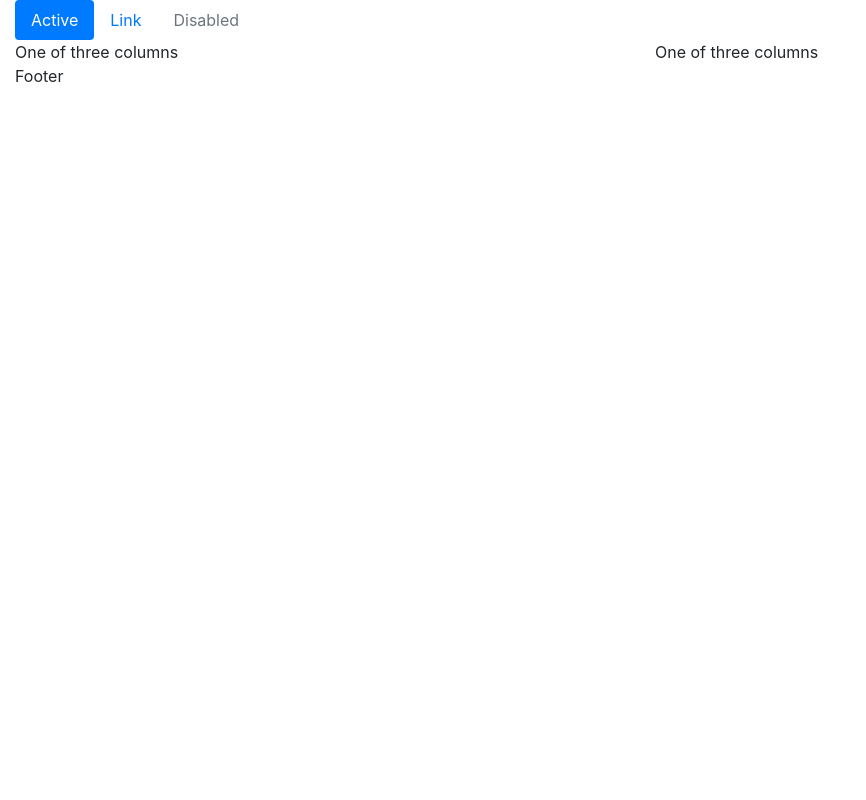
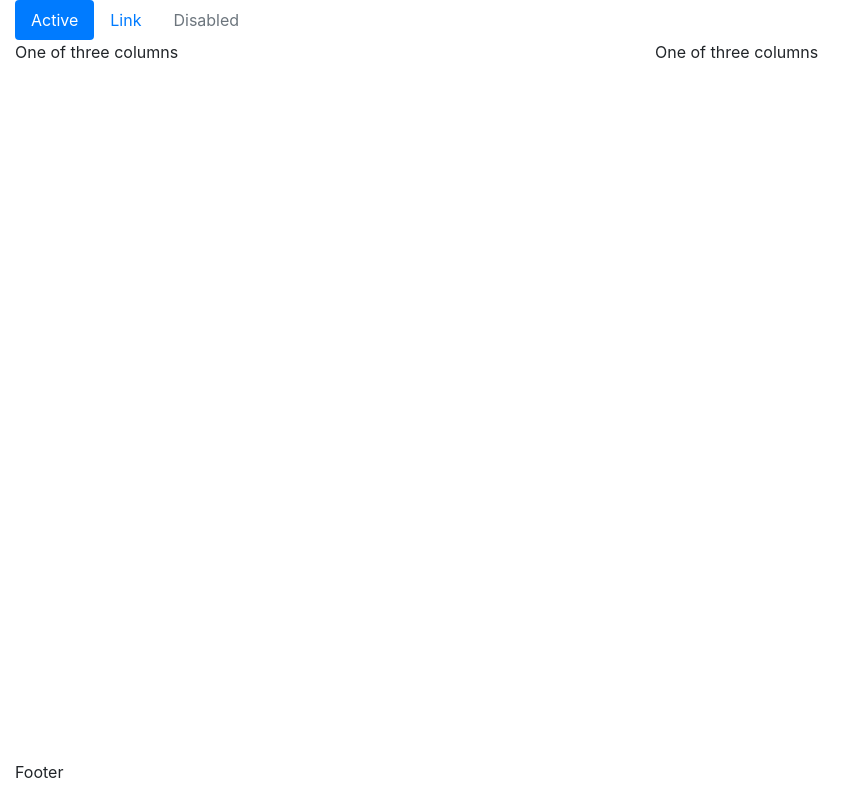
Before and after one commit to FabioMaldonado02/Colab-Practice-, a plain HTML site: page index.html in a window 1280 px wide. Shown: the whole page, without its empty margins (0-866 px from the left). Drawn offline with nearby package versions, Linux system fonts and the light colour scheme.

Commit message:
fixed spacing issues on index.html

```diff
--- a/Style/style.css
+++ b/Style/style.css
@@ -4,3 +4,6 @@
 .container {
   display: flex;
 }
+.row {
+  height: 90vh;
+}
```
